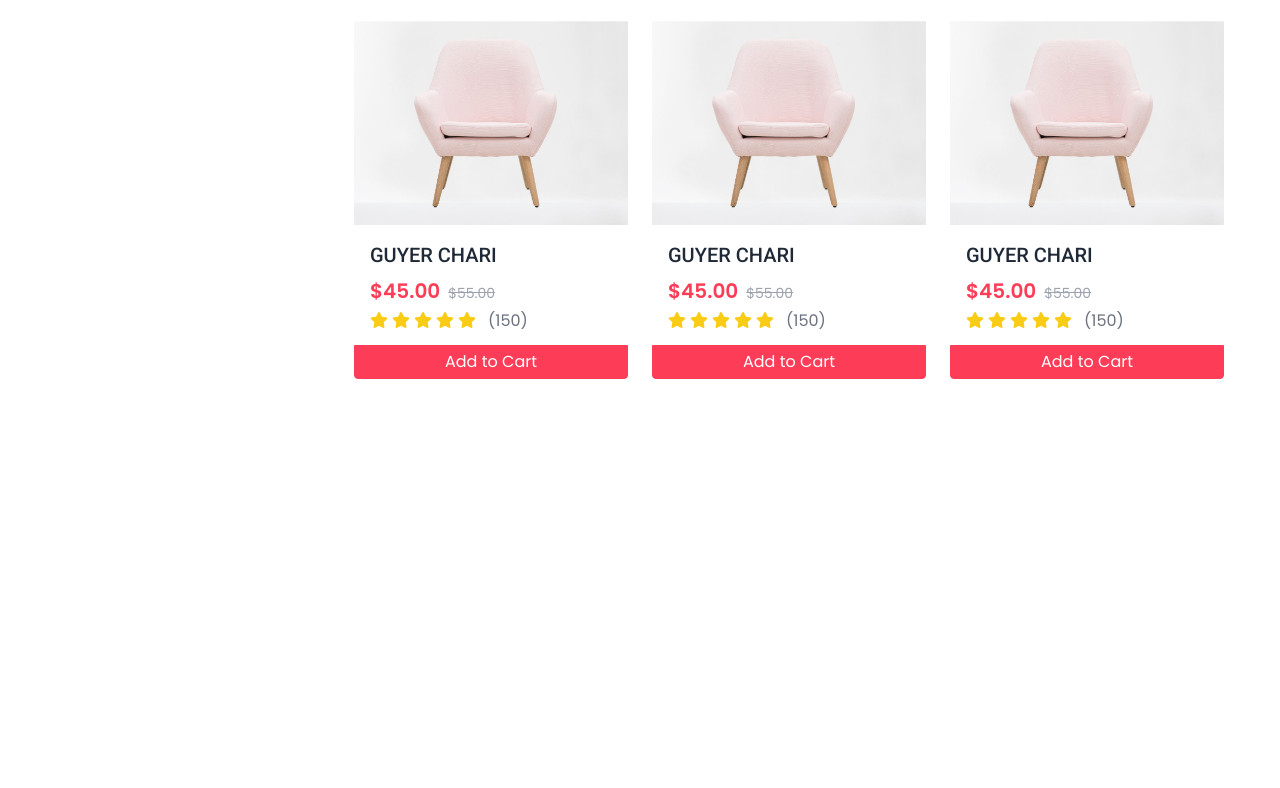
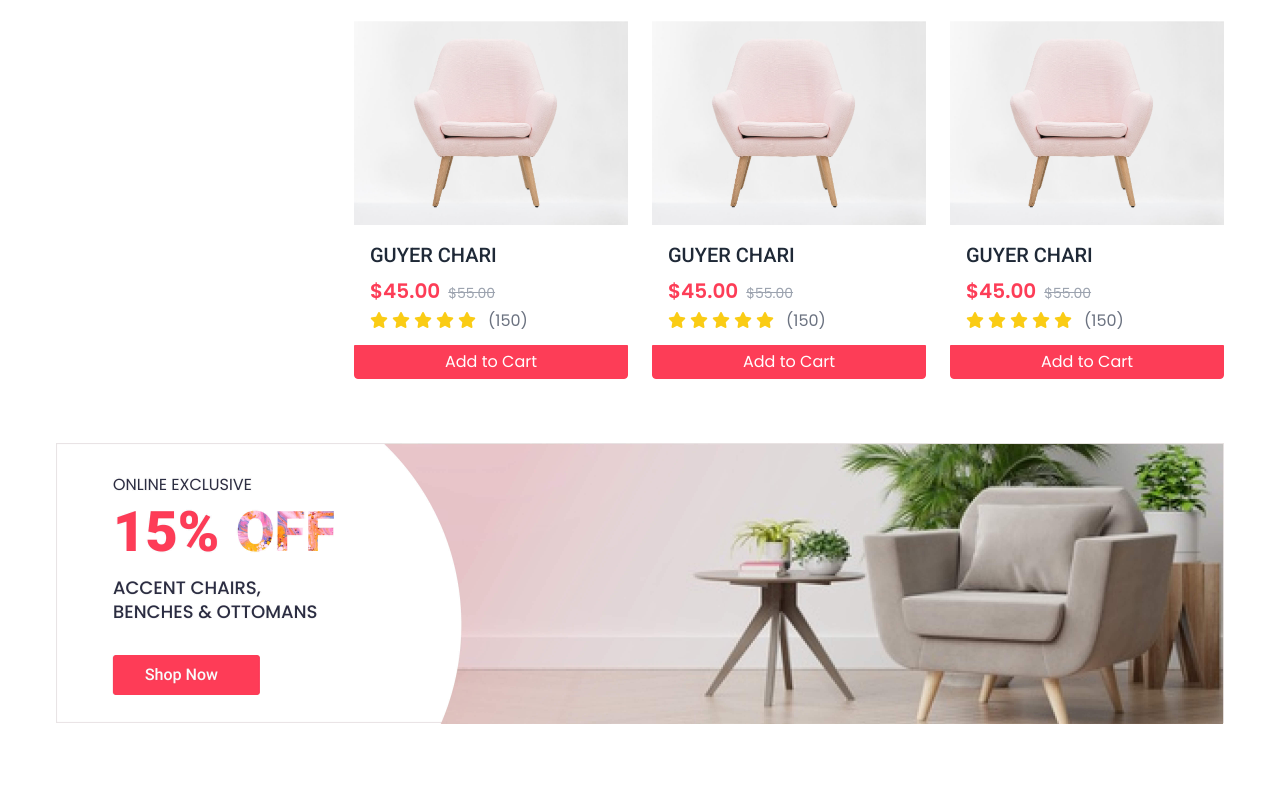
Before and after one commit to khanRabiul/Rafcraft-Ecommerce-Website, a website: page public/shop.html in a window 1280 px wide. Shown: the part 1013-1801 px from the top of the page. Before the commit the page ends 1456 px from the top, so only its background shows below. Drawn offline with Linux system fonts and the light colour scheme.

Commit message:
ad section

```diff
--- a/public/shop.html
+++ b/public/shop.html
@@ -1059,12 +1059,19 @@
             >
           </div>
           <!-- single products end -->
-
         </div>
         <!-- products end -->
       </div>
       <!-- product end  -->
     </div>
     <!-- shop wrapper  end -->
+
+    <!-- ad section  -->
+    <div class="container pb-16">
+      <a href="#">
+        <img src="./Images/offer.jpg" alt="offers" class="w-full" />
+      </a>
+    </div>
+    <!-- ad section end -->
   </body>
 </html>
```
Also changed, not shown: public/output.css.
